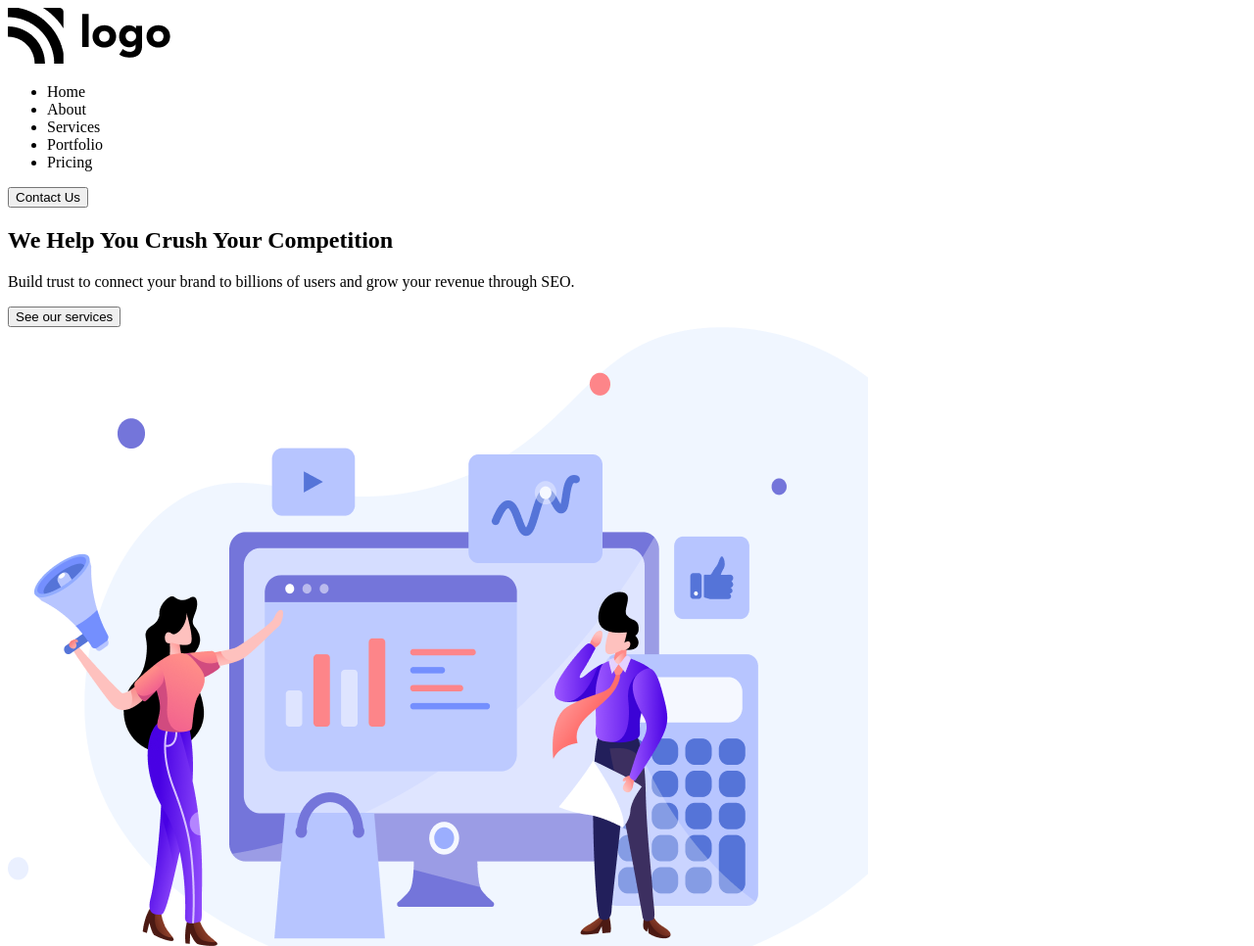
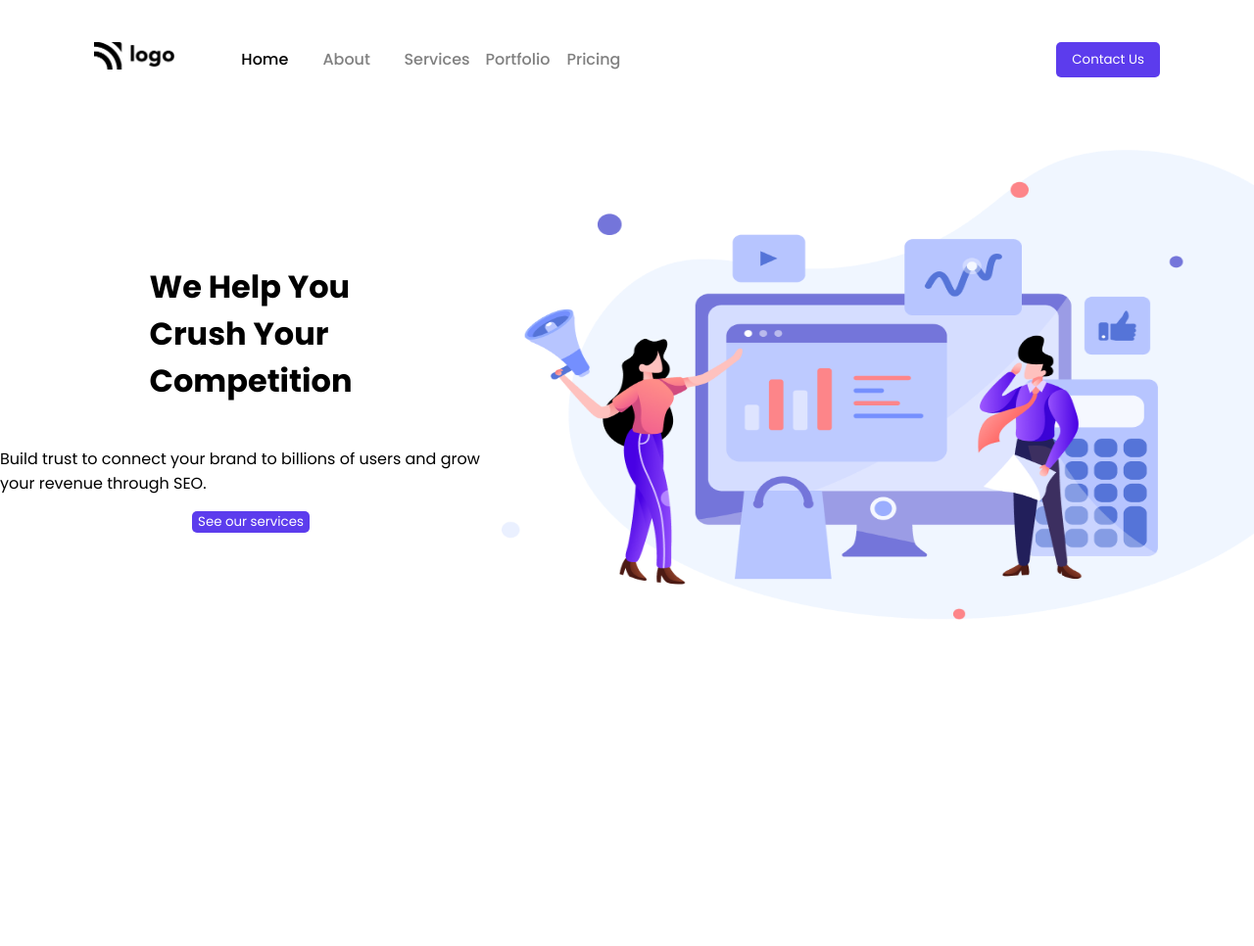
Before and after one commit to omang-morekar/project-4, a website: page index.html in a window 1280 px wide. Shown: the top 966 px of the page at 98% size. After the commit the page ends 800 px from the top, so only its background shows below. Drawn offline with Linux system fonts and the light colour scheme.

Commit message:
changes in progress

```diff
--- a/index.html
+++ b/index.html
@@ -42,7 +42,9 @@
           <!-- Left text -->
           <div>
             <h1 class="heading-text">
-              We Help You <span>Crush</span> Your Competition
+              We Help You<br />
+              <span>Crush</span> Your<br />
+              Competition
             </h1>
             <p class="description">
               Build trust to connect your brand to billions of users and grow
--- a/style.css
+++ b/style.css
@@ -0,0 +1,114 @@
+body {
+  margin: 0;
+  font-family: "Poppins", sans-serif;
+}
+
+.container {
+  display: flex;
+  flex-direction: column;
+}
+
+/* => NAVBAR */
+
+section[aria-laebl="navbar"] {
+  flex-basis: 10%;
+}
+
+.navbar-container {
+  display: flex;
+  align-items: center;
+  justify-content: space-between;
+  margin: 2rem 6rem;
+  margin-bottom: 0;
+}
+
+.navbar-container > div:first-child {
+  flex-basis: 10%;
+}
+
+img[alt="brand-logo"] {
+  width: 75%;
+}
+
+.grow-list {
+  flex-basis: 80%;
+}
+
+.list {
+  display: flex;
+  list-style: none;
+  align-items: center;
+  justify-content: flex-start;
+}
+
+.list-item {
+  flex-basis: 10%;
+  color: grey;
+  font-weight: 500;
+}
+
+.list-item:first-child {
+  color: black;
+}
+
+.button-group {
+  display: flex;
+  align-items: center;
+  justify-content: center;
+}
+
+.nav-button {
+  color: white;
+  background-color: #5c3ced;
+  border: none;
+  cursor: pointer;
+  border-radius: 5px;
+  font-family: "Poppins", sans-serif;
+}
+
+.nav-button:first-child {
+  padding: 0.5rem 1rem;
+  font-weight: 400;
+}
+
+/* => BANNER */
+
+section[aria-label="banner"] {
+  flex-basis: 80%;
+  margin-top: 4rem;
+}
+
+.banner-container {
+  display: flex;
+  align-items: center;
+  justify-content: center;
+}
+
+/* ~ LEFT */
+
+.banner-container > div:first-child {
+  flex-basis: 40%;
+  display: flex;
+  flex-direction: column;
+  align-items: center;
+  justify-content: center;
+}
+
+.heading-text {
+  font-size: 2rem;
+}
+
+/* ~ RIGHT */
+
+.banner-container > div:last-child {
+  /* flex-basis: 60%; */
+  display: flex;
+  justify-content: flex-end;
+  align-items: center;
+}
+
+img[alt="illustration"] {
+  width: 60vw;
+  height: 60vh;
+  /* display: inline; */
+}
```
